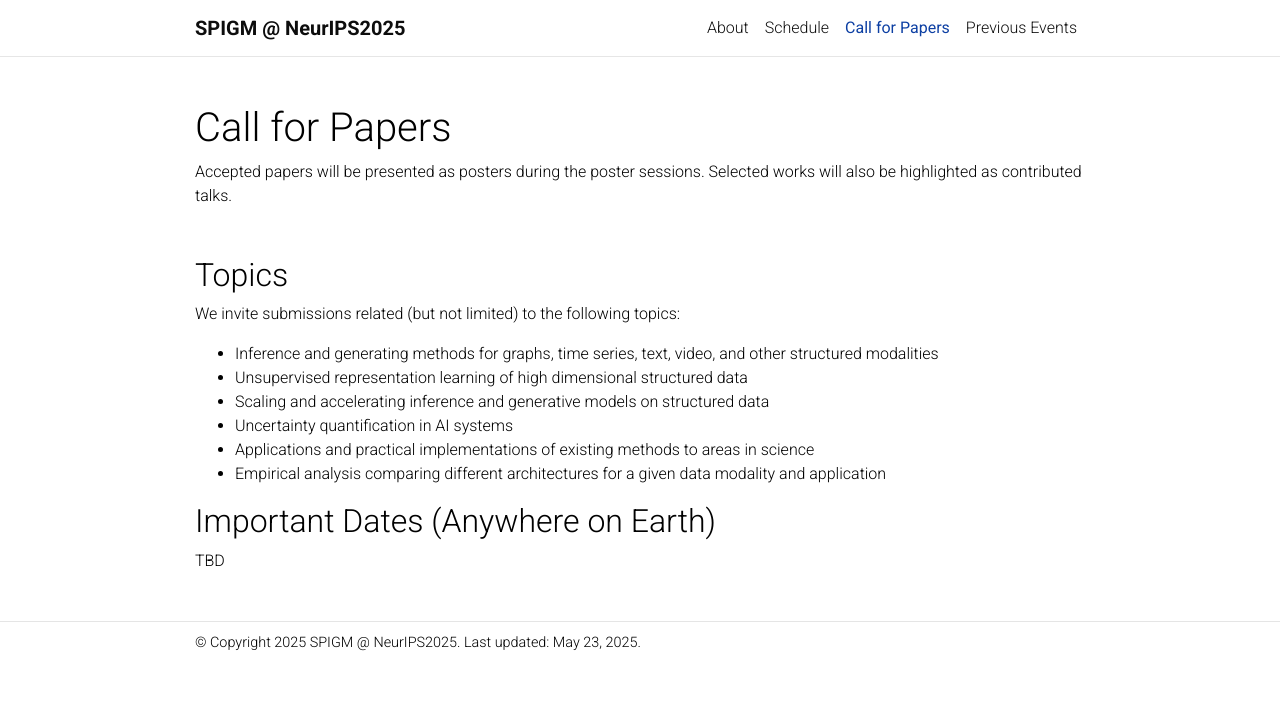
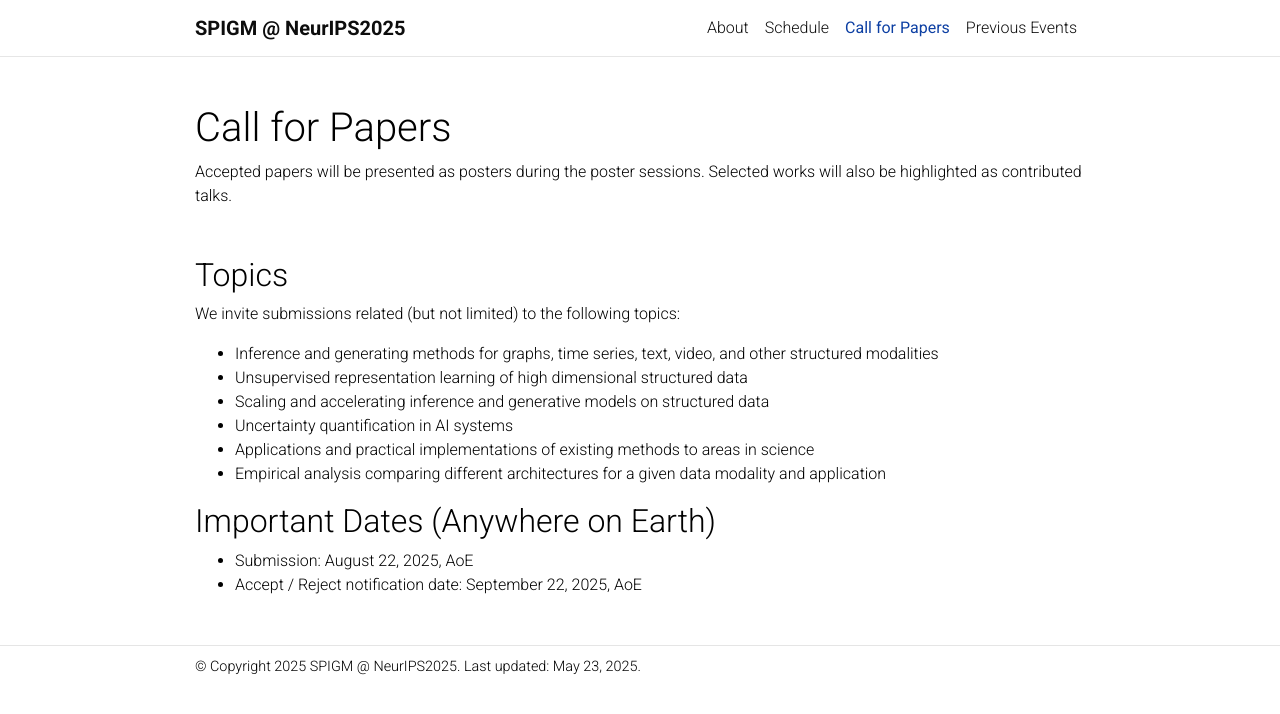
Before and after one commit to spigmworkshopv3/spigmworkshopv3.github.io, a Jekyll site: the page built from _pages/call.md, in a window 1280 px wide. Shown: the top 714 px of the page. Built offline with Jekyll 4.4.1, drawn with Linux system fonts in a browser that asks for light colours; comment, search, counter and statistics services are not loaded; a style sheet for code colours, icons or effects is not loaded.

Commit message:
Update call.md

```diff
--- a/_pages/call.md
+++ b/_pages/call.md
@@ -22,7 +22,9 @@ We invite submissions related (but not limited) to the following topics:
 
 
 ## Important Dates (Anywhere on Earth)
-TBD
+
+* Submission: August 22, 2025, AoE
+* Accept / Reject notification date: September 22, 2025, AoE
 
 <!--
 
```
